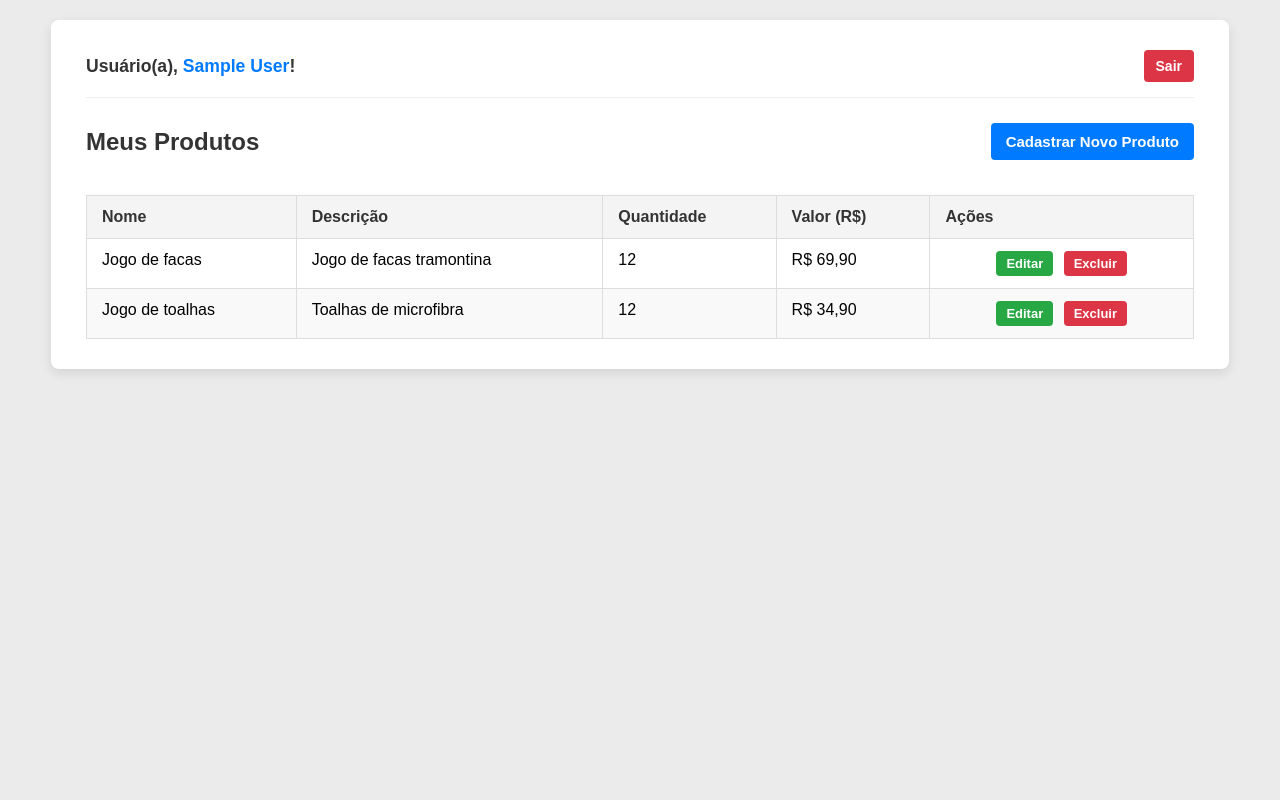
After one commit to WillianHora/dev_evolution_ixc, a PHP site: page /listar_produtos.php in a window 1280 px wide. The commit adds this page. Run offline with PHP 8.4, Linux system fonts and the light colour scheme; the visitor is signed in with stand-in values (Sample User, id 1); data comes from the database, SQL or seed files in the repository; both versions use the stored data as it was after the commit.

Commit message:
Criação de produtos e listagem

```diff
--- a/public/adm.php
+++ b/public/adm.php
@@ -6,6 +6,7 @@ if (!isset($_SESSION['logged_in']) || $_SESSION['logged_in'] !== true) {
 }
 
 $nome_usuario = $_SESSION['usuario_nome'] ?? $_SESSION['usuario_email'] ?? 'Usuário';
+
 ?>
 
 <!DOCTYPE html>
@@ -36,7 +37,7 @@ $nome_usuario = $_SESSION['usuario_nome'] ?? $_SESSION['usuario_email'] ?? 'Usu
         </a>
 
         <a href="listar_produtos.php" class="btn btn-secondary">
-            Ver Produtos Cadastrados
+            Ver Meus Produtos Cadastrados
         </a>
         <a href="minhas_vendas.php" class="btn btn-thrid">
            Minhas vendas
--- /dev/null
+++ b/public/listar_produtos.php
@@ -0,0 +1,83 @@
+<?php
+session_start();
+if (!isset($_SESSION['logged_in']) || $_SESSION['logged_in'] !== true) {
+    header("Location: index.php?erro=2");
+    exit;
+}
+
+require_once '../src/Database.php';
+$nome_usuario = $_SESSION['usuario_nome'] ?? $_SESSION['usuario_email'] ?? 'Usuário';
+$id_usuario_logado = $_SESSION['user_id'];
+
+
+function buscarProdutosPorUsuario($db, $id_usuario) {
+    $sql = "SELECT id, nome, descricao, quantidade, valor FROM produtos WHERE id_usuario = :id_usuario";
+
+    $stmt = $db->prepare($sql);
+    $stmt->execute([':id_usuario' => $id_usuario]);
+
+    return $stmt->fetchAll(PDO::FETCH_ASSOC);
+}
+
+$db = new Database();
+$produtos_do_usuario = buscarProdutosPorUsuario($db, $id_usuario_logado);
+
+?>
+<!DOCTYPE html>
+<html lang="pt-br">
+<head>
+    <meta charset="UTF-8">
+    <meta name="viewport" content="width=device-width, initial-scale=1.0">
+    <title>Painel de Produtos</title>
+    <link rel="stylesheet" href="/style/produtos.css">
+</head>
+<body>
+
+    <div class="container">
+        <div class="admin-header">
+            <span class="welcome-msg">
+                Usuário(a), <span class="user-name"><?php echo htmlspecialchars($nome_usuario); ?></span>!
+            </span>
+            <a href="logout.php" class="logout-link">Sair</a>
+        </div>
+
+        <div class="painel-header">
+            <h2>Meus Produtos</h2>
+            <a href="cadastrar_produto.php" class="btn btn-primary">Cadastrar Novo Produto</a>
+        </div>
+
+        <div class="tabela-container">
+            <?php if (empty($produtos_do_usuario)): ?>
+                <p class="sem-produtos">Você ainda não cadastrou nenhum produto. <a href="cadastrar_produto.php">Clique aqui para começar!</a></p>
+            <?php else: ?>
+                <table class="tabela-produtos">
+                    <thead>
+                        <tr>
+                            <th>Nome</th>
+                            <th>Descrição</th>
+                            <th>Quantidade</th>
+                            <th>Valor (R$)</th>
+                            <th>Ações</th> </tr>
+                    </thead>
+                    <tbody>
+                        <?php foreach ($produtos_do_usuario as $produto): ?>
+                            <tr>
+                                <td><?php echo htmlspecialchars($produto['nome']); ?></td>
+                                <td><?php echo htmlspecialchars($produto['descricao']); ?></td>
+                                <td><?php echo htmlspecialchars($produto['quantidade']); ?></td>
+                                <td>R$ <?php echo number_format($produto['valor'], 2, ',', '.'); ?></td>
+                                <td class="acoes">
+                                    <a href="editar.php?id=<?php echo $produto['id']; ?>" class="btn-acao btn-editar">Editar</a>
+                                    <a href="excluir.php?id=<?php echo $produto['id']; ?>" class="btn-acao btn-excluir" onclick="return confirm('Tem certeza que deseja excluir?');">Excluir</a>
+                                </td>
+                            </tr>
+                        <?php endforeach; ?>
+                    </tbody>
+                </table>
+            <?php endif; ?>
+        </div>
+
+    </div>
+
+</body>
+</html>
--- /dev/null
+++ b/public/style/produtos.css
@@ -0,0 +1,209 @@
+/* Estilo base para a página */
+body {
+    font-family: Arial, sans-serif;
+    background-color: rgb(235, 235, 235);
+    margin: 0;
+    padding: 20px;
+    box-sizing: border-box;
+    display: flex;
+    justify-content: center;
+    align-items: flex-start; /* Alinha no topo */
+    min-height: 100vh;
+}
+
+/* Container principal que segura tudo */
+.container {
+    background: #ffffff;
+    padding: 30px 35px;
+    border-radius: 8px;
+    box-shadow: 0 4px 12px rgba(0, 0, 0, 0.1);
+    width: 1200px; /* Largura máxima */
+    max-width: 95%;
+    box-sizing: border-box;
+}
+
+/* Cabeçalho de Admin (Reutilizado do criar.css) */
+.admin-header {
+    width: 100%;
+    margin-bottom: 25px;
+    display: flex;
+    justify-content: space-between;
+    align-items: center;
+    border-bottom: 1px solid #eee;
+    padding-bottom: 15px;
+    box-sizing: border-box;
+    flex-wrap: wrap;
+    gap: 10px;
+}
+
+.admin-header .welcome-msg {
+    font-size: 1.1em;
+    color: #333;
+    font-weight: bold;
+}
+
+.admin-header .welcome-msg .user-name {
+    color: #007bff;
+}
+
+.admin-header .logout-link {
+    text-decoration: none;
+    background-color: #dc3545;
+    color: white;
+    padding: 8px 12px;
+    border-radius: 4px;
+    font-size: 14px;
+    font-weight: bold;
+    transition: background-color 0.3s;
+}
+
+.admin-header .logout-link:hover {
+    background-color: #c82333;
+}
+
+/* Cabeçalho do Painel (Título + Botão Cadastrar) */
+.painel-header {
+    display: flex;
+    justify-content: space-between;
+    align-items: center;
+    margin-bottom: 25px;
+    flex-wrap: wrap;
+    gap: 15px;
+}
+
+.painel-header h2 {
+    margin: 0;
+    color: #333;
+}
+
+/* Botão principal (Cadastrar) */
+.btn.btn-primary {
+    text-decoration: none;
+    background-color: #007bff;
+    color: white;
+    padding: 10px 15px;
+    border-radius: 4px;
+    font-weight: bold;
+    font-size: 15px;
+    transition: background-color 0.3s;
+}
+
+.btn.btn-primary:hover {
+    background-color: #0056b3;
+}
+
+/* Container da Tabela */
+.tabela-container {
+    width: 100%;
+    overflow-x: auto; /* Adiciona scroll horizontal se a tela for muito pequena */
+}
+
+/* Tabela de Produtos */
+.tabela-produtos {
+    width: 100%;
+    border-collapse: collapse; /* Tira espaço entre bordas */
+    margin-top: 10px;
+    box-shadow: 0 2px 8px rgba(0, 0, 0, 0.05);
+}
+
+.tabela-produtos th,
+.tabela-produtos td {
+    padding: 12px 15px;
+    border: 1px solid #ddd;
+    text-align: left;
+    vertical-align: top;
+}
+
+/* Cabeçalho da Tabela */
+.tabela-produtos th {
+    background-color: #f4f4f4;
+    font-weight: bold;
+    color: #333;
+}
+
+/* Linhas Alternadas (Zebra) */
+.tabela-produtos tbody tr:nth-child(even) {
+    background-color: #f9f9f9;
+}
+
+.tabela-produtos tbody tr:hover {
+    background-color: #f1f1f1;
+}
+
+/* Mensagem de "Sem Produtos" */
+.sem-produtos {
+    text-align: center;
+    font-size: 1.1em;
+    color: #555;
+    padding: 40px;
+    border: 1px dashed #ccc;
+    border-radius: 4px;
+    background: #fdfdfd;
+}
+
+.sem-produtos a {
+    color: #007bff;
+    font-weight: bold;
+    text-decoration: none;
+}
+
+/* Botões de Ação na Tabela */
+.tabela-produtos .acoes {
+    text-align: center;
+    min-width: 150px; /* Evita que os botões quebrem linha */
+}
+
+.btn-acao {
+    text-decoration: none;
+    padding: 5px 10px;
+    border-radius: 4px;
+    font-size: 13px;
+    font-weight: bold;
+    color: white;
+    margin: 0 3px;
+    display: inline-block;
+}
+
+.btn-editar {
+    background-color: #28a745;
+}
+.btn-editar:hover {
+    background-color: #218838;
+}
+
+.btn-excluir {
+    background-color: #dc3545;
+}
+.btn-excluir:hover {
+    background-color: #c82333;
+}
+
+/* Responsividade */
+@media (max-width: 768px) {
+    .container {
+        padding: 20px;
+    }
+
+    .painel-header {
+        flex-direction: column;
+        align-items: stretch; /* Botão ocupa 100% */
+        text-align: center;
+    }
+
+    .btn.btn-primary {
+        width: 100%;
+        box-sizing: border-box; /* Garante que o padding não quebre o layout */
+    }
+
+    .admin-header {
+        flex-direction: column;
+        align-items: stretch;
+    }
+
+    .admin-header .welcome-msg,
+    .admin-header .logout-link {
+        text-align: center;
+        width: 100%;
+        box-sizing: border-box;
+    }
+}
--- a/src/setup.php
+++ b/src/setup.php
@@ -15,7 +15,7 @@ $sql_usuario = "CREATE TABLE IF NOT EXISTS usuarios (
 $sql_produtos = "CREATE TABLE IF NOT EXISTS produtos (
     id INTEGER PRIMARY KEY ,
     nome TEXT NOT NULL,
-    descricao TEXT UNIQUE NOT NULL,
+    descricao TEXT NOT NULL,
     quantidade TEXT NOT NULL ,
     valor DECIMAL NOT NULL,
     id_usuario INTEGER NOT NULL
```
Also changed, not shown: public/cadastrar_produto.php (+17 -19 lines), src/database/sqlite.db.
